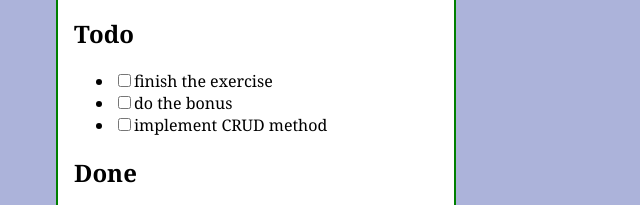
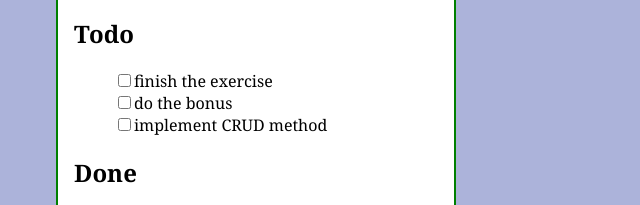
Before and after one commit to pgradone/ToDoListClassic, a plain HTML site: page index.html in a window 1280 px wide. Shown: the part 231-436 px from the top of the page, 0-640 px from the left. Drawn offline with Linux system fonts and the light colour scheme.

Commit message:
change styles of lists

```diff
--- a/styles/style.sass
+++ b/styles/style.sass
@@ -6,7 +6,7 @@ body
   font-family: Georgia, 'Times New Roman', Times, serif
   background-color: #acb3da
 
-#list
+#listtodo, #listdone
   list-style: none
 
 .container
```
Also changed, not shown: styles/style.css, 1 other file.
